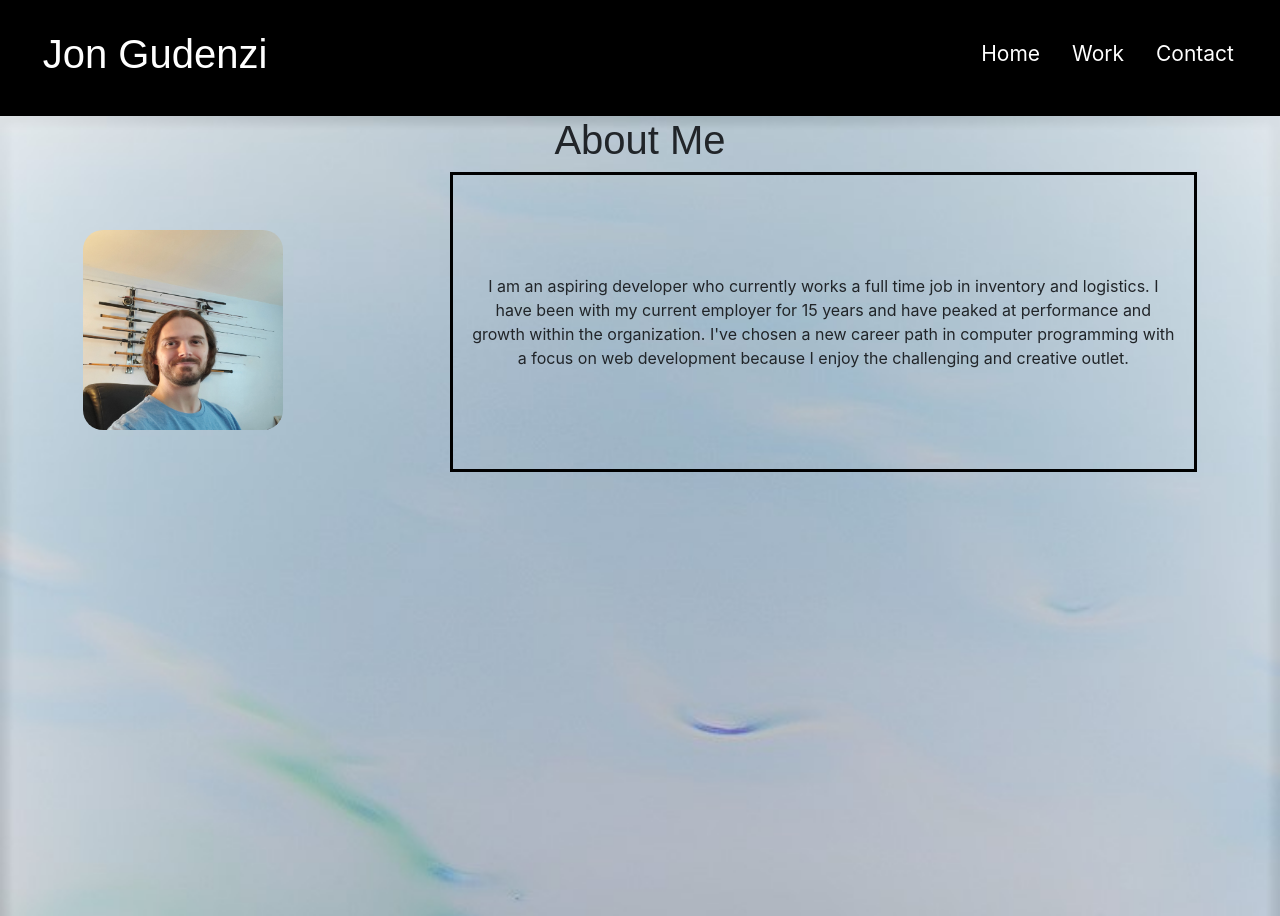
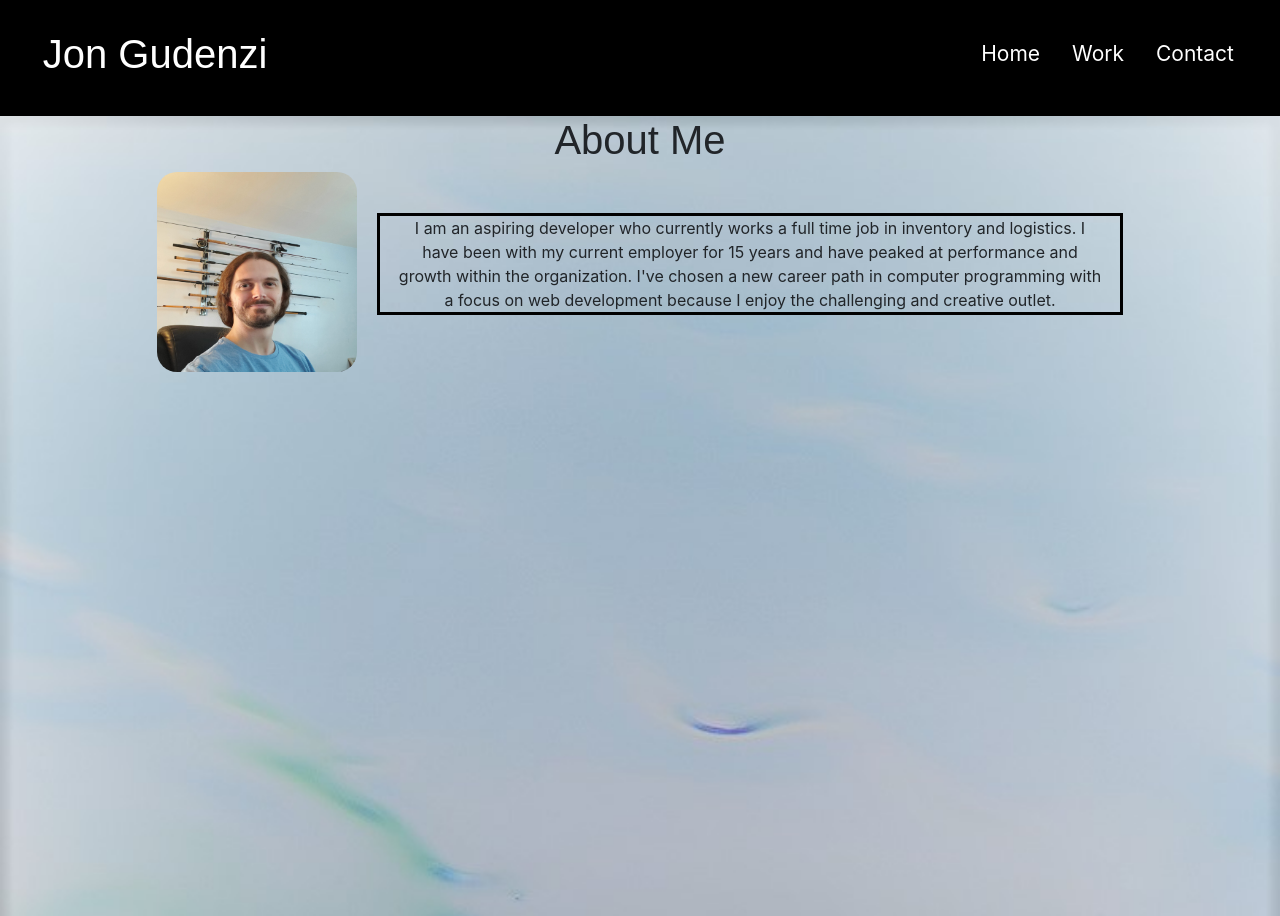
Before and after one commit to JonGudenzi/2021portfolio, a React (Create React App) app: page / in a window 1280 px wide. Built offline with nearby package versions, Linux system fonts and the light colour scheme; a web font is replaced by a local one.

Commit message:
alignment of about me containers

```diff
--- a/src/components/pages/Home.js
+++ b/src/components/pages/Home.js
@@ -5,7 +5,8 @@ import bg from "../../assets/img/bg2.jpg";
 function Home() {
   return (
 
-    <div style={{ backgroundImage: `url(${bg})`,
+    <div
+    style={{ backgroundImage: `url(${bg})`,
     backgroundRepeat: 'no-repeat',
     backgroundSize: 'cover',
     width: '100vw',
@@ -16,10 +17,10 @@ function Home() {
         <img
           src={selfImg}
           alt="Jon Gudenzi"
-          className="selfImg "
+          className="selfImg"
         />
 
-      <p className="col-7 text-center aboutMe flexItems">
+      <p className="col-7 text-center aboutMe">
           I am an aspiring developer who currently works a full time job in inventory and logistics. I have been with my current employer for 15 years and have peaked at performance and growth within the organization. I've chosen a new career path in computer programming with a focus on web development because I enjoy the challenging and creative outlet.
       </p>
 
--- a/src/index.css
+++ b/src/index.css
@@ -27,10 +27,11 @@ ul li:hover{
 .aboutFlexParent{
   display: flex;
   justify-content: center;
-  justify-content: space-around;
+  /* justify-content: space-around; */
   align-items: center;
-  align-content: center;
+  /* align-content: center; */
   flex-wrap: wrap;
+
 }
 
 .selfImg{
@@ -38,25 +39,17 @@ ul li:hover{
   width: 200px;
   flex-wrap: wrap;
   border-radius: 20px;
+  margin-right: 20px;
 }
 
-.flexParent{
+/* .flexParent{
   display: flex;
   justify-content: center;
   align-items: center;
   align-content: center;
-}
+} */
 
 .aboutMe{
   border: 3px solid black;
 
 }
-
-.flexItems{
-  position: relative;
-  width: 80%;
-  height: 300px;
-  border: 3px solid black;
-  margin-bottom: 15px;
-  align-content: center;
-}
```
